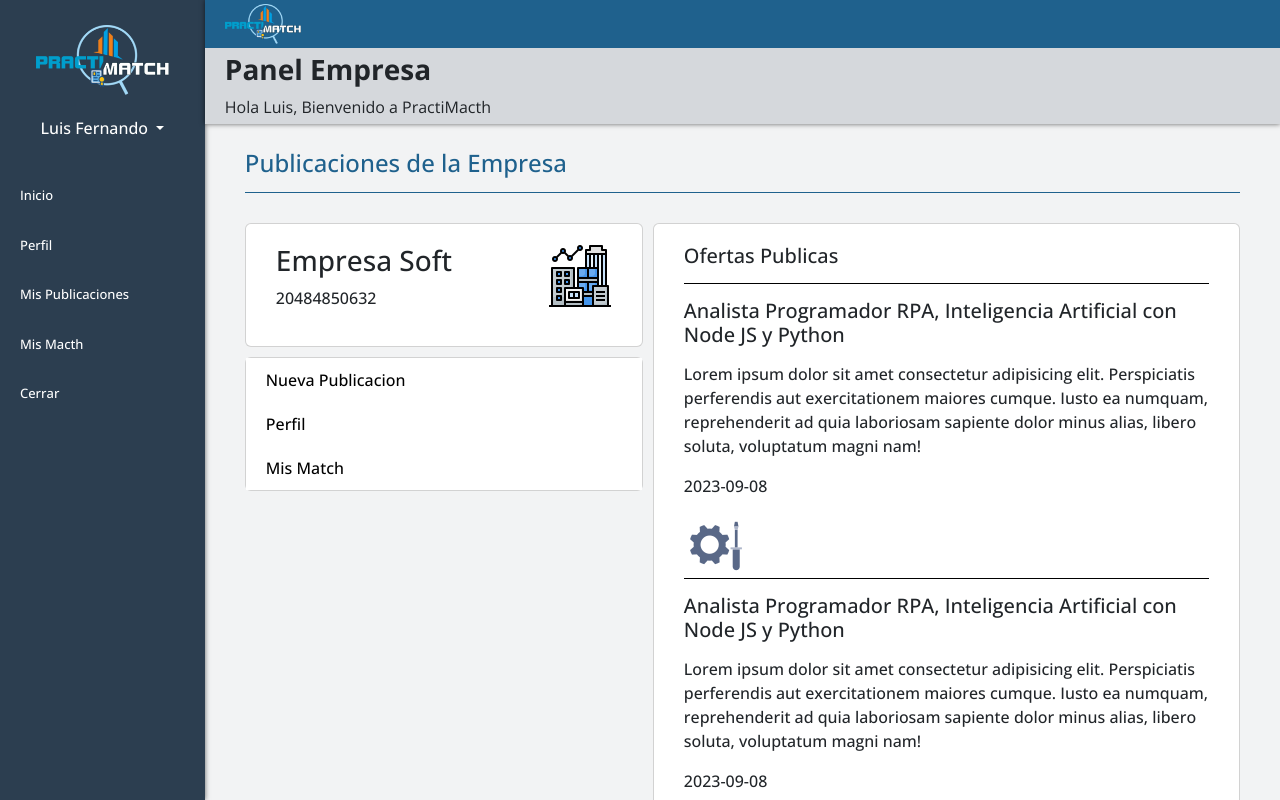
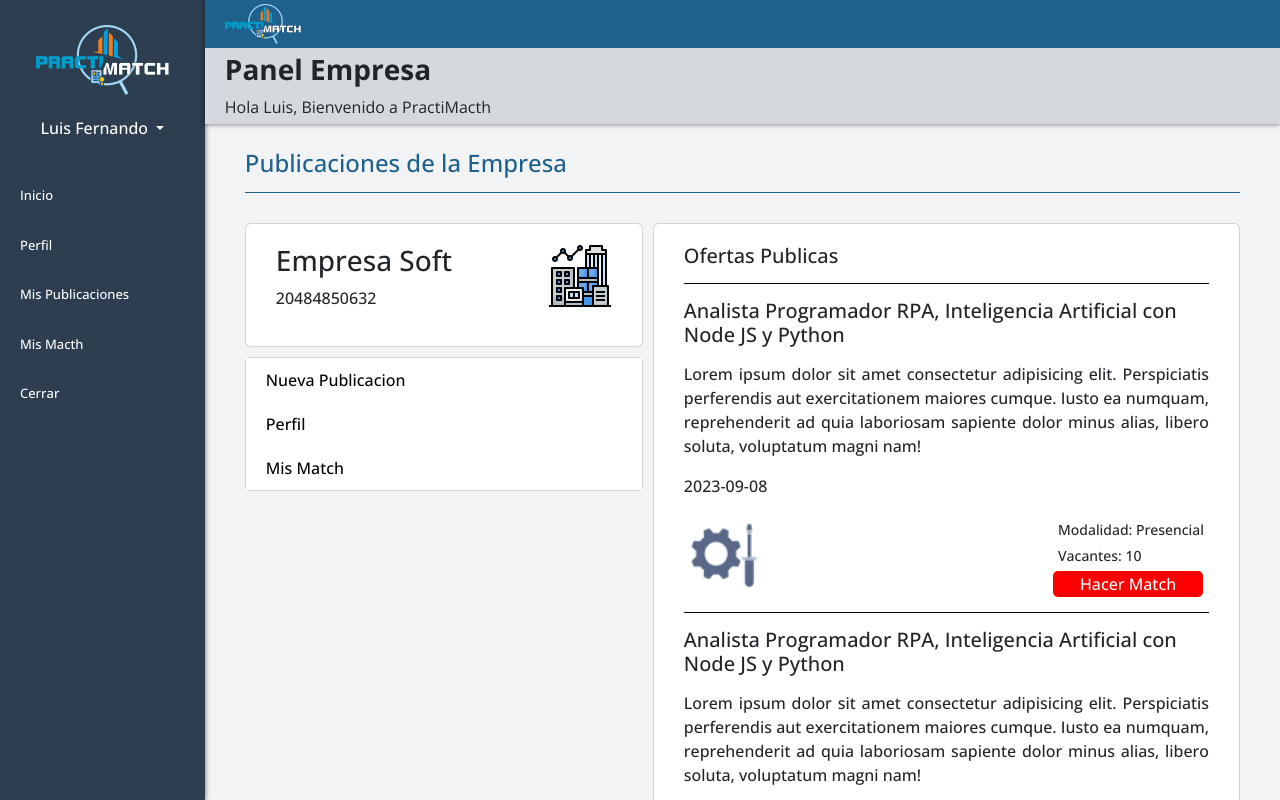
Before and after one commit to JONATAN140502/PRACTIMACTH-APP, a Vue app: page / in a window 1280 px wide. Both pictures are taken after a click on the link "Mis Publicaciones". Shown: the top 800 px of the page. Built offline with nearby package versions, Linux system fonts and the light colour scheme.

Commit message:
Panel empresa Modificaciones

```diff
--- a/src/components/Empresa/Oferta.vue
+++ b/src/components/Empresa/Oferta.vue
@@ -15,15 +15,15 @@
                 </div>
             </div>
             <div class="card contenedor-card1-botones ">
-                <button>Nueva Publicacion</button>
-                <button >Perfil</button>
-                <button>Mis Match</button>
+                <button >Nueva Publicacion</button>
+                <button @click="cambiopagina('perfil')">Perfil</button>
+                <button @click="cambiopagina('match')">Mis Match</button>
 
             </div>
         </div>
         <div class="card contenedor-card2">
             <h5>Ofertas Publicas</h5>
-            <div class="d-flex">
+            <div class="texto">
                 <div >
                     <div>
                         <h5>Analista Programador RPA, Inteligencia Artificial con Node JS y Python</h5>
@@ -35,13 +35,18 @@
                     <p>2023-09-08</p>
 
                 </div>
-                <div>
+                <div class="d-flex">
                     <img src="../../assets/work.png" alt="">
+                    <div class="">
+                        <p>Modalidad: Presencial </p>
+                        <p>Vacantes: 10</p>
+                        <button>Hacer Match</button>
+                    </div>
                 </div>
 
             </div>
-            <div class="d-flex">
-                <div>
+            <div class="texto">
+                <div >
                     <div>
                         <h5>Analista Programador RPA, Inteligencia Artificial con Node JS y Python</h5>
                         <p>Lorem ipsum dolor sit amet consectetur adipisicing elit.
@@ -52,11 +57,17 @@
                     <p>2023-09-08</p>
 
                 </div>
-                <div>
+                <div class="d-flex">
                     <img src="../../assets/work.png" alt="">
+                    <div class="">
+                        <p>Modalidad: Presencial </p>
+                        <p>Vacantes: 10</p>
+                        <button>Hacer Match</button>
+                    </div>
                 </div>
 
             </div>
+
 
         </div>
     </div>
@@ -65,7 +76,17 @@
 
 <script>
 export default {
+    data(){
+    return{
+      page:null
+    }
+   },
+   methods:{
+       cambiopagina(page){
+        this.$emit('cambiopagina',page)
 
+       }
+   }
 }
 </script>
 
@@ -113,15 +134,36 @@ export default {
  .contenedor-card1-botones button:hover{
     background:#F2F3F4 ;
  }
- .contenedor-card2 .d-flex{
+ .contenedor-card2 .texto{
     justify-content: space-between;
     border-top: 0.5px solid #000000;
     padding-top: 15px;
     flex-wrap: wrap;
+    padding-bottom: 15px;
  }
  .contenedor-card2 h5{
     margin-bottom: 15px;
  }
-
-
+ .contenedor-card2 .d-flex{
+    justify-content: space-between;
+ }
+ .contenedor-card2 .d-flex p{
+    margin: 5px;
+    font-size: 14px;
+    font-weight: 400;
+ }
+ .contenedor-card2 .d-flex img{
+    width: 80px;
+ }
+ .contenedor-card2 .d-flex button{
+    border:none;
+    background:red ;
+    width: 150px;
+    color:white;
+    border-radius: 5px;
+ }
+ .contenedor-card2 p{
+    text-align: justify;
+    font-weight: 400;
+ }
 </style>
--- a/src/views/Empresa/PanelEmpresa.vue
+++ b/src/views/Empresa/PanelEmpresa.vue
@@ -6,7 +6,7 @@
           <Nav class="sticky-top" />
           <Main v-if="page=='inicio'"  />
           <Perfil v-if="page=='perfil'"  />
-          <Oferta v-if="page=='oferta'"  />
+          <Oferta v-if="page=='oferta'"  @cambiopagina="cambiopagina" />
           <Match v-if="page=='match'"  />
         </div>
 
```
